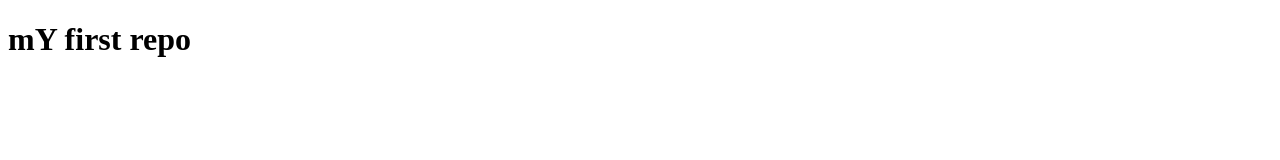
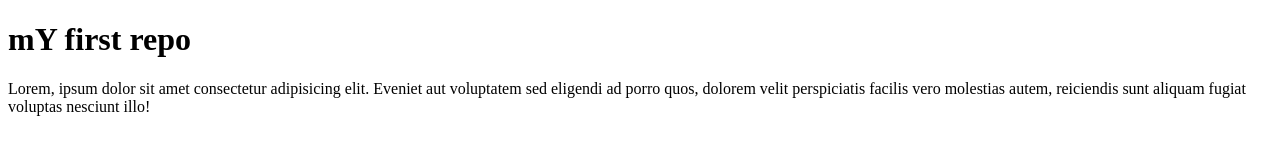
Before and after one commit to PritrirajPartho/assign-2, a plain HTML site: page index.html in a window 1280 px wide. Drawn offline with Linux system fonts and the light colour scheme.

Commit message:
second commit

```diff
--- a/index.html
+++ b/index.html
@@ -1,12 +1,18 @@
 <!DOCTYPE html>
 <html lang="en">
-<head>
-    <meta charset="UTF-8">
-    <meta http-equiv="X-UA-Compatible" content="IE=edge">
-    <meta name="viewport" content="width=device-width, initial-scale=1.0">
+  <head>
+    <meta charset="UTF-8" />
+    <meta http-equiv="X-UA-Compatible" content="IE=edge" />
+    <meta name="viewport" content="width=device-width, initial-scale=1.0" />
     <title>Document</title>
-</head>
-<body>
-        <h1>  mY first repo        </h1>
-</body>
+  </head>
+  <body>
+    <h1>mY first repo</h1>
+    <p>
+      Lorem, ipsum dolor sit amet consectetur adipisicing elit. Eveniet aut
+      voluptatem sed eligendi ad porro quos, dolorem velit perspiciatis facilis
+      vero molestias autem, reiciendis sunt aliquam fugiat voluptas nesciunt
+      illo!
+    </p>
+  </body>
 </html>
```
